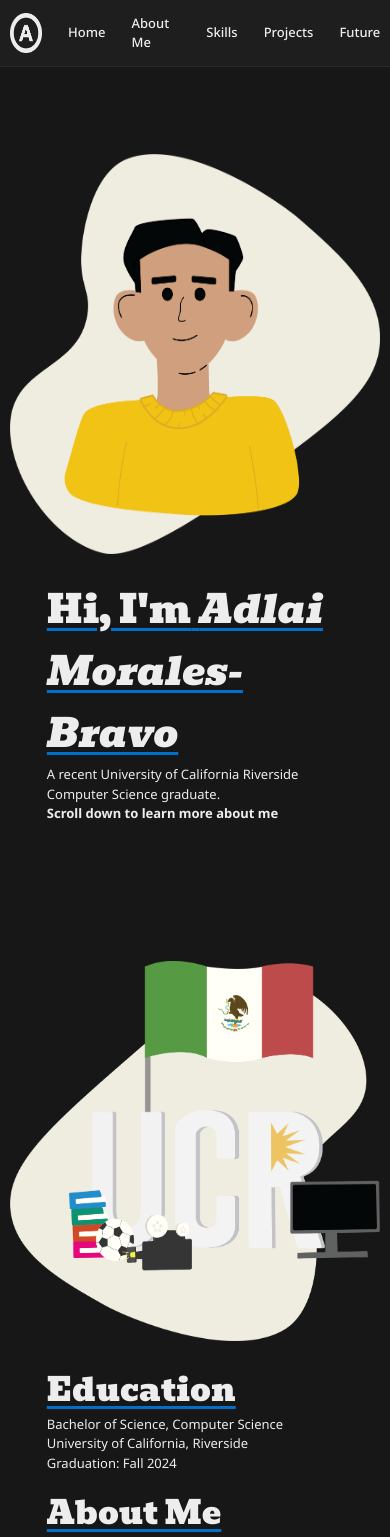
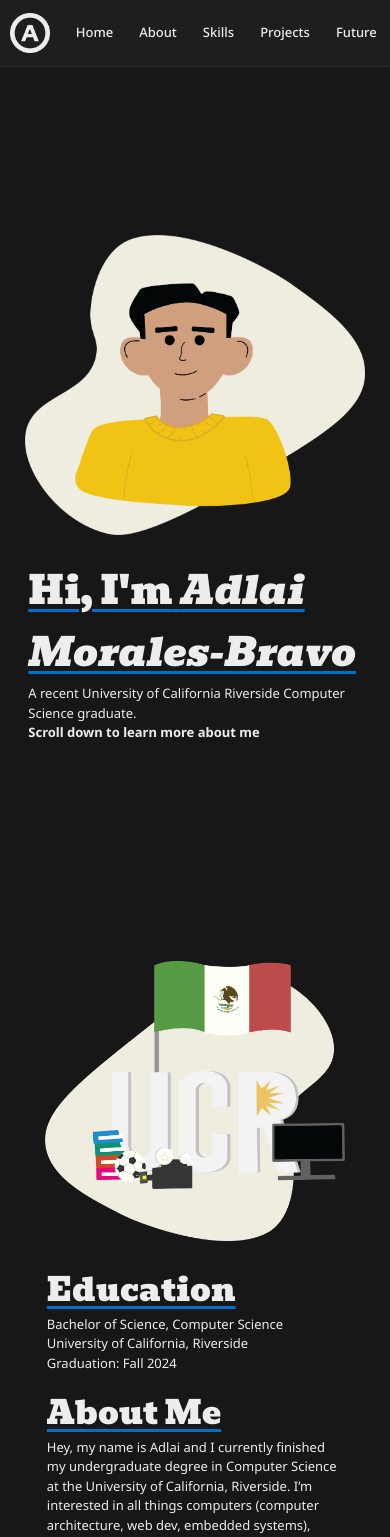
Before and after one commit to AdlaiMB/Personal-Website, a React (Create React App) app: page / in a window 390 px wide. Shown: the top 1537 px of the page. Built offline with nearby package versions, Linux system fonts and the light colour scheme.

Commit message:
style(responsive): Add media query for small screen support

```diff
--- a/src/App.js
+++ b/src/App.js
@@ -22,7 +22,7 @@ function App() {
           </li>
           <li>
             <a className="medium-font-weight nav-link" href="#about-section">
-              About Me
+              About
             </a>
           </li>
           <li>
--- a/src/styles/app.css
+++ b/src/styles/app.css
@@ -604,10 +604,9 @@ a {
 /* mobile */
 @media (max-width: 768px) {
   /* adjust root variables*/
-  html {
-    font-size: 13px;
+  /* html {
     /* border: 2px solid pink; */
-  }
+  /* }  */
 
   /* adjust logo image */
 
@@ -686,3 +685,71 @@ a {
     gap: 8px;
   }
 }
+
+@media (max-width: 400px) {
+  /* adjust root variables*/
+  /* html {
+    /* border: 2px solid orange; */
+  /* }  */
+
+  /* adjust logo image */
+
+  /* adjust hero section */
+  .portrait-image {
+    height: 300px;
+  }
+
+  .hero-content {
+    width: 90%;
+  }
+
+  /* adjust about section */
+  .about-section {
+    flex-direction: column;
+    justify-content: center;
+    align-items: center; /* Center align items */
+    gap: var(--header-gap);
+  }
+
+  .about-content {
+    width: 80%;
+  }
+
+  .about-image {
+    height: 280px; /* Further reduce the height for smaller screens */
+  }
+
+  /* adjust skills section */
+
+  /* adjust projects section */
+
+  .project-card {
+    height: 280px;
+    width: 100%;
+  }
+
+  /* adjust future section */
+  .future-content {
+    width: 80%; /* Make future section full width on mobile */
+    grid-template-areas:
+      "first"
+      "second"
+      "third";
+  }
+
+  /* adjust footer section */
+  .footer-section {
+    padding-bottom: 50px;
+  }
+  .footer-content {
+    flex-direction: column;
+    gap: 16px;
+    padding: 0px 16px;
+  }
+
+  .footer-links {
+    width: 38%;
+    flex-wrap: wrap;
+    gap: 24px;
+  }
+}
```
